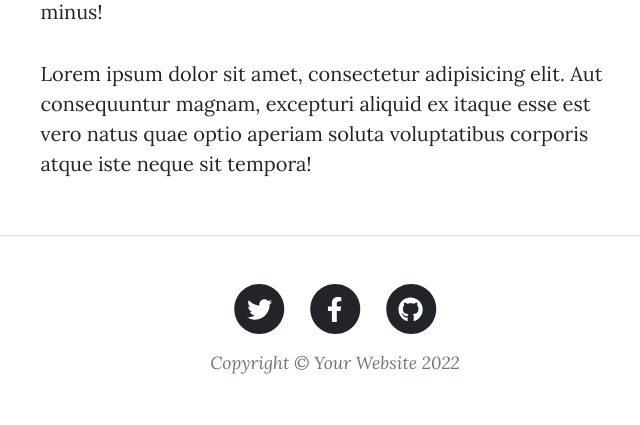
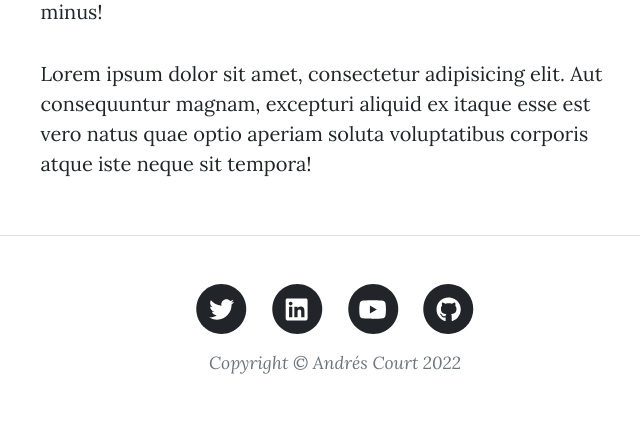
Before and after one commit to alcb1310/flask-tutorial-blog, a Flask app: page /about in a window 1280 px wide. Shown: the part 887-1312 px from the top of the page, without its empty margins (305-945 px from the left). Run offline with Flask 2, Linux system fonts and the light colour scheme; some libraries are stand-ins or nearby versions.

Commit message:
Feature: Footer links

```diff
--- a/templates/footer.html
+++ b/templates/footer.html
@@ -6,7 +6,7 @@
                     <div class="col-md-10 col-lg-8 col-xl-7">
                         <ul class="list-inline text-center">
                             <li class="list-inline-item">
-                                <a href="#!">
+                                <a href="https://twitter.com/alcb1310" target="_blank">
                                     <span class="fa-stack fa-lg">
                                         <i class="fas fa-circle fa-stack-2x"></i>
                                         <i class="fab fa-twitter fa-stack-1x fa-inverse"></i>
@@ -14,15 +14,23 @@
                                 </a>
                             </li>
                             <li class="list-inline-item">
-                                <a href="#!">
+                                <a href="www.linkedin.com/in/andres-court-benitez-11ab6613b">
                                     <span class="fa-stack fa-lg">
                                         <i class="fas fa-circle fa-stack-2x"></i>
-                                        <i class="fab fa-facebook-f fa-stack-1x fa-inverse"></i>
+                                        <i class="fab fa-linkedin fa-stack-1x fa-inverse"></i>
                                     </span>
                                 </a>
                             </li>
                             <li class="list-inline-item">
-                                <a href="#!">
+                                <a href="https://www.youtube.com/channel/UC3DsFhSOpN231jtzDu9W0KA">
+                                    <span class="fa-stack fa-lg">
+                                        <i class="fas fa-circle fa-stack-2x"></i>
+                                        <i class="fab fa-youtube fa-stack-1x fa-inverse"></i>
+                                    </span>
+                                </a>
+                            </li>
+                            <li class="list-inline-item">
+                                <a href="http://github.com/alcb1310" target="_blank">
                                     <span class="fa-stack fa-lg">
                                         <i class="fas fa-circle fa-stack-2x"></i>
                                         <i class="fab fa-github fa-stack-1x fa-inverse"></i>
@@ -30,7 +38,7 @@
                                 </a>
                             </li>
                         </ul>
-                        <div class="small text-center text-muted fst-italic">Copyright &copy; Your Website 2022</div>
+                        <div class="small text-center text-muted fst-italic">Copyright &copy; Andr&eacute;s Court 2022</div>
                     </div>
                 </div>
             </div>
```
